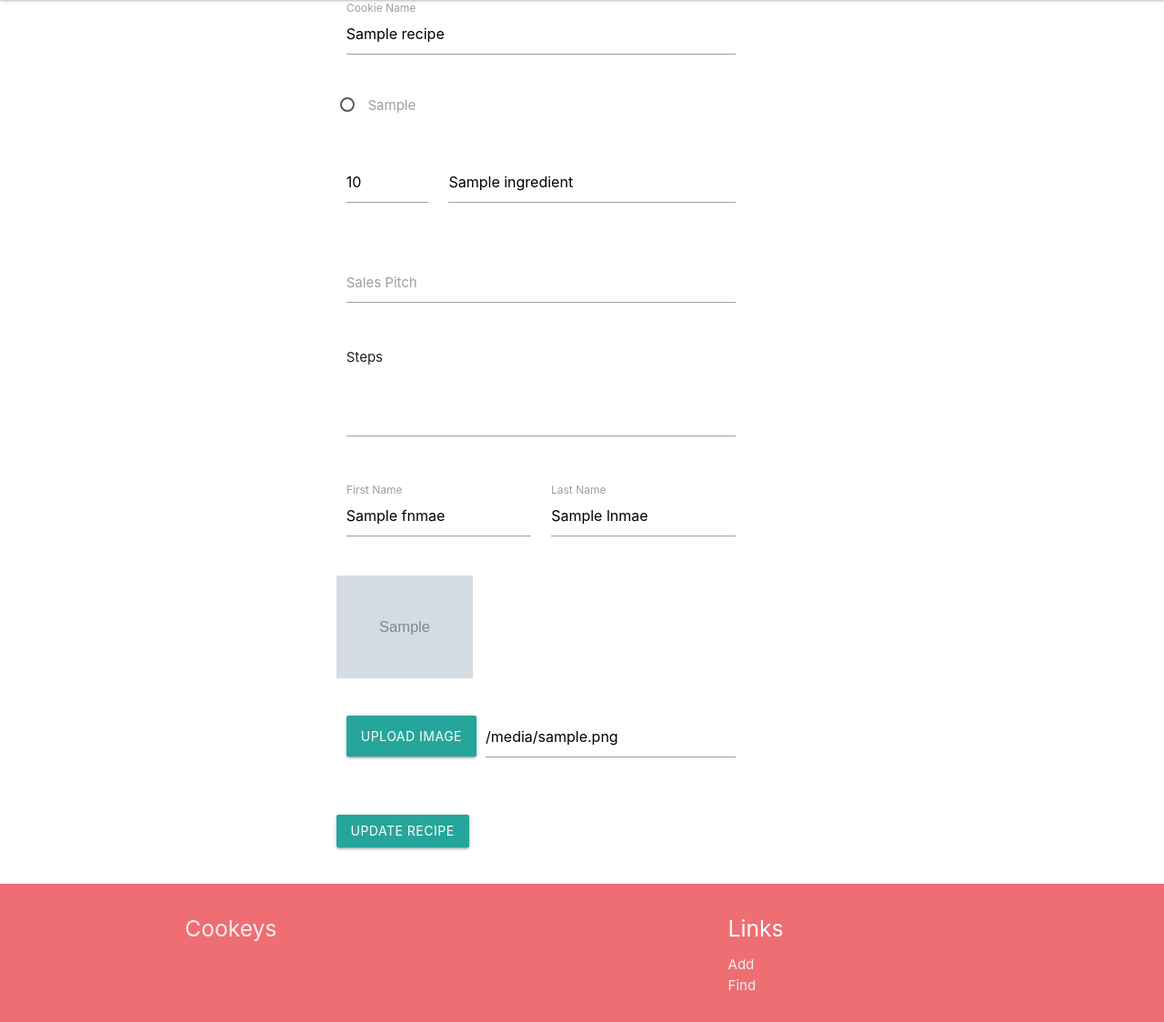
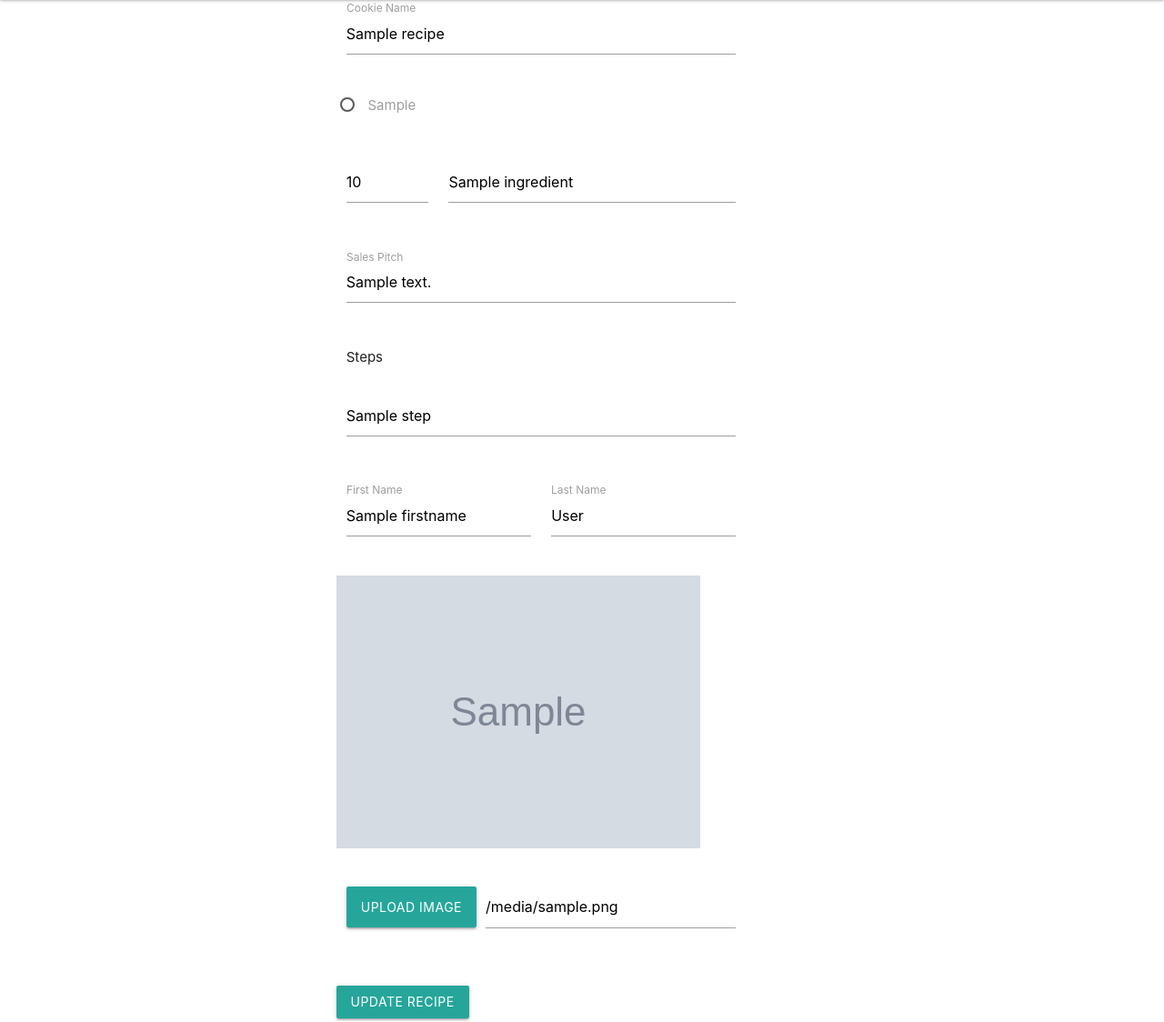
Before and after one commit to tracyjohnson213/cookeys2, a Flask app: template templates/editrecipe.html in a window 1280 px wide. Shown: the part 65-1189 px from the top of the page at 91% size. Run offline with Flask 2, Linux system fonts and the light colour scheme; the template is opened without the code that fills it: most values are stand-ins (such as "Sample title", 1, 10 or a date in 2020); grey boxes marked "Sample" are stand-in pictures; some libraries are stand-ins or nearby versions.

Commit message:
Update rendering of values in input

```diff
--- a/run.py
+++ b/run.py
@@ -39,7 +39,6 @@ def edit_recipe(recipe_id):
     """ render form to edit recipe """
     the_recipe = mongo.db.recipes.find_one({"_id": ObjectId(recipe_id)})
     all_categories = mongo.db.categories.find()
-    import pdb;pdb.set_trace()
     return render_template('editrecipe.html',
                            recipe=the_recipe,
                            categories=all_categories)
--- a/templates/editrecipe.html
+++ b/templates/editrecipe.html
@@ -69,8 +69,7 @@
               id="summary"
               name="summary"
               class="materialize-textarea"
-              value="{{recipe.summary}}"
-            ></textarea>
+            >{{recipe.summary}}</textarea>
             <label for="summary">Sales Pitch</label>
           </div>
         </div>
@@ -84,8 +83,7 @@
               id="steps"
               name="steps"
               class="materialize-textarea"
-              value="{{item}}"
-            ></textarea>
+            >{{item}}</textarea>
           </div>
         </div>
         {% endfor %}
@@ -98,7 +96,7 @@
               name="firstname"
               type="text"
               class="validate"
-              value="{{fnmae}}"
+              value="{{recipe.firstname}}"
               required
             />
             <label for="firstname">First Name</label>
@@ -109,7 +107,7 @@
               name="lastname"
               type="text"
               class="validate"
-              value="{{lnmae}}"
+              value="{{recipe.lastname}}"
               required
             />
             <label for="lastname">Last Name</label>
@@ -119,7 +117,7 @@
         <!-- IMAGE -->
         <div class="row">
         <a target="_blank" href="{{recipe.image_source}}">
-            <img src="../static/assets/images/{{recipe.image_source}}" alt="{{recipe.image_source}}" style="width: 150px;" />
+            <img src="../static/assets/images/{{recipe.image_source}}" alt="{{recipe.image_source}}" />
           </a>
         </div>
         <div class="row">
```
